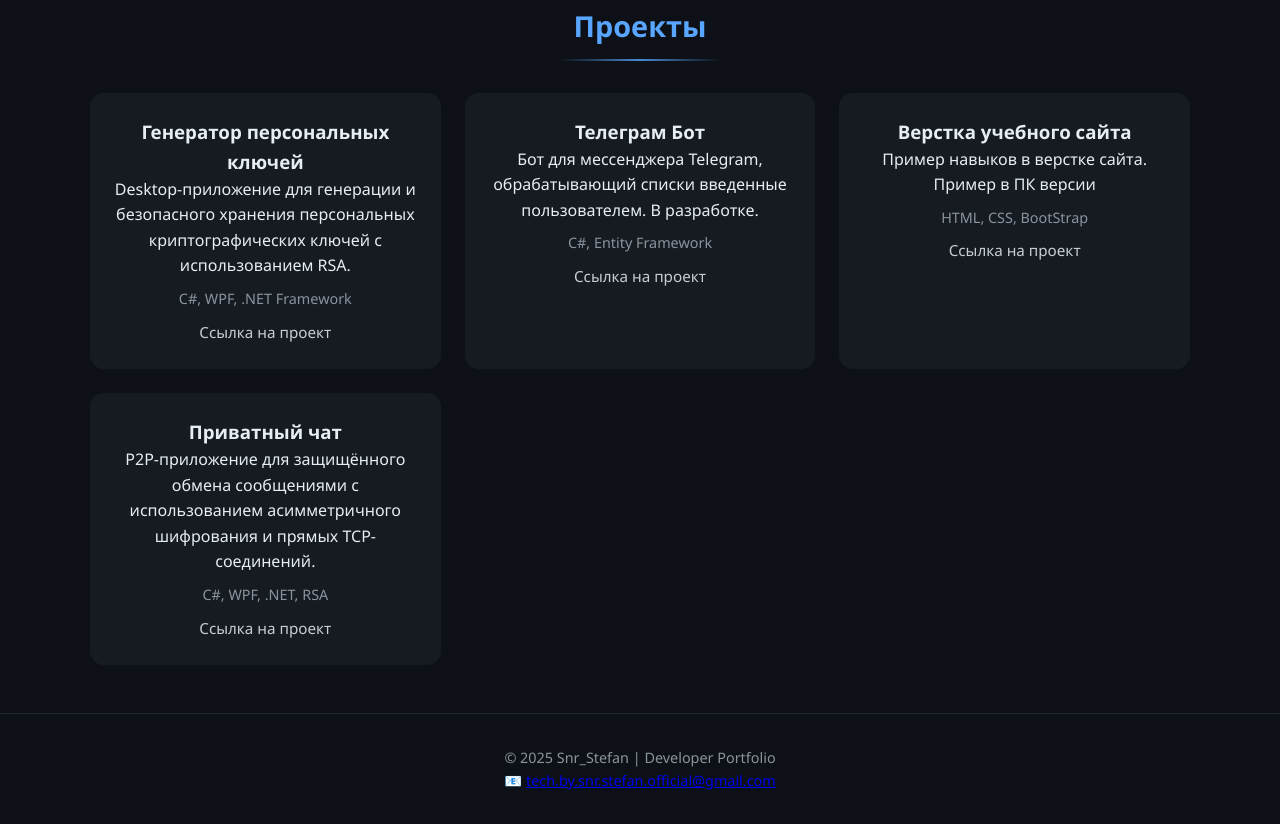
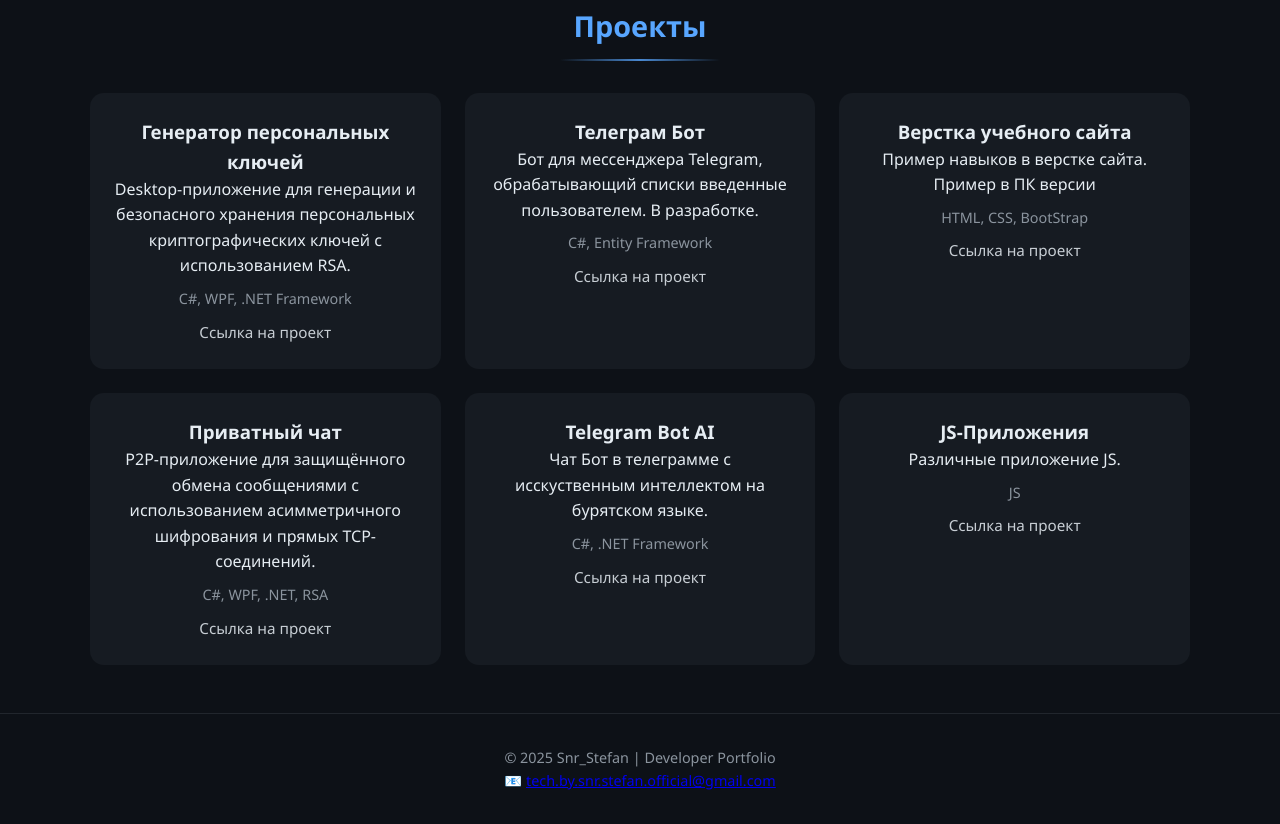
Before and after one commit to SeniorStefan/Portfolio, a plain HTML site: page index.html in a window 1280 px wide. Shown: the part 1555-2379 px from the top of the page. Drawn offline with Linux system fonts and the light colour scheme.

Commit message:
Добавлены 2 проекта

```diff
--- a/index.html
+++ b/index.html
@@ -113,6 +113,20 @@
           <span class="stack">C#, WPF, .NET, RSA</span>
           <a href="https://github.com/SeniorStefan/Private_Chat_P2P" class="project-link">Ссылка на проект</a>
         </div>
+
+        <div class="project-card">
+          <h3>Telegram Bot AI</h3>
+          <p>Чат Бот в телеграмме с исскуственным интеллектом на бурятском языке.</p>
+          <span class="stack">C#, .NET Framework</span>
+          <a href="https://github.com/SeniorStefan/TG_AI" class="project-link">Ссылка на проект</a>
+        </div>
+
+        <div class="project-card">
+          <h3>JS-Приложения</h3>
+          <p>Различные приложение JS.</p>
+          <span class="stack">JS</span>
+          <a href="https://seniorstefan.github.io/JS_Project/" class="project-link">Ссылка на проект</a>
+        </div>
       </div>
     </section>
   </main>
```
